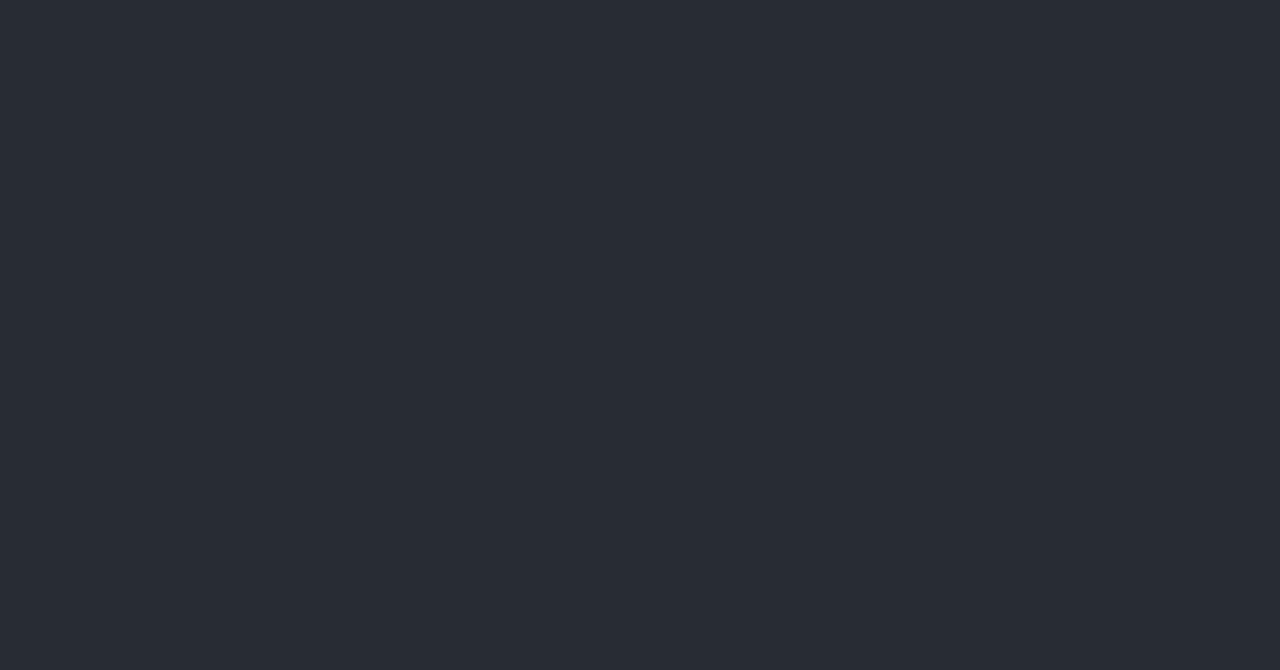
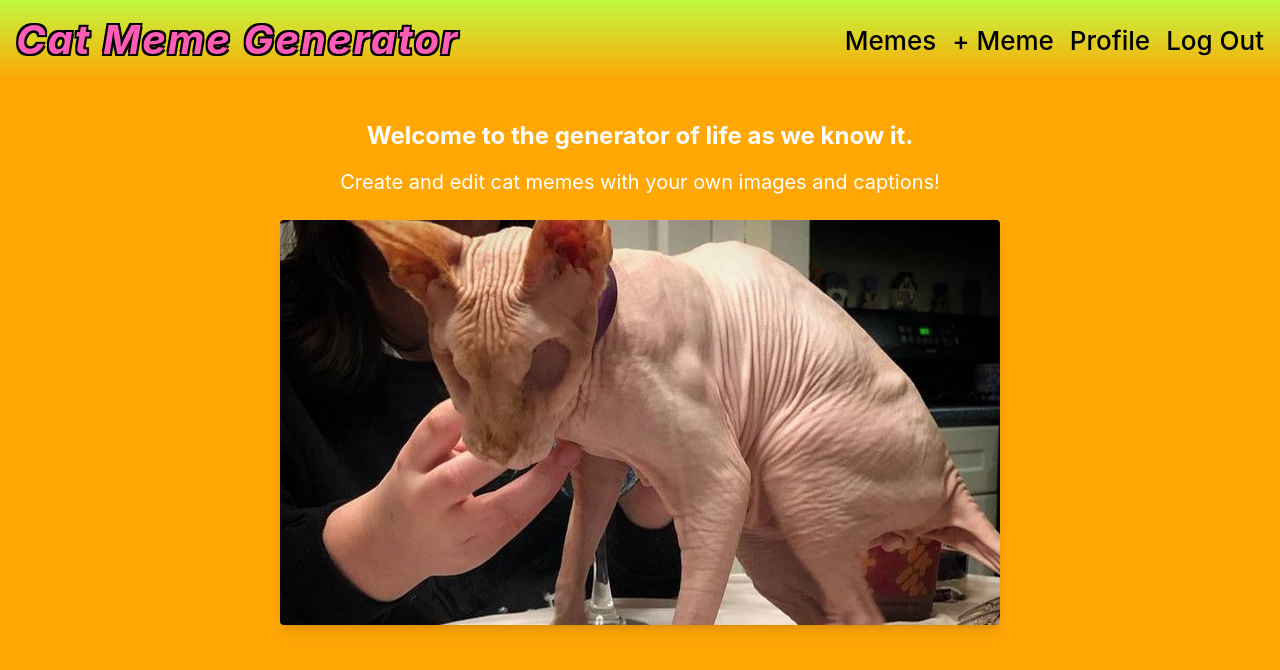
Before and after one commit to irenemanning/cat-meme-generator-rails, a React (Create React App) app in the folder client/: page / in a window 1280 px wide. Shown: the top 670 px of the page. Built offline with nearby package versions, Linux system fonts and the light colour scheme.

Commit message:
Adjust navbar css and configure tailwind :

```diff
--- a/client/package.json
+++ b/client/package.json
@@ -7,9 +7,13 @@
     "@testing-library/jest-dom": "^5.17.0",
     "@testing-library/react": "^13.4.0",
     "@testing-library/user-event": "^13.5.0",
+    "autoprefixer": "^10.4.19",
+    "postcss": "^8.4.38",
     "react": "^18.3.1",
     "react-dom": "^18.3.1",
+    "react-router-dom": "^6.23.1",
     "react-scripts": "5.0.1",
+    "tailwindcss": "^3.4.3",
     "web-vitals": "^2.1.4"
   },
   "scripts": {
--- /dev/null
+++ b/client/postcss.config.js
@@ -0,0 +1,6 @@
+module.exports = {
+  plugins: {
+    tailwindcss: {},
+    autoprefixer: {},
+  },
+}
--- a/client/src/App.css
+++ b/client/src/App.css
@@ -1,18 +1,29 @@
+@import 'tailwindcss/base';
+@import 'tailwindcss/components';
+@import 'tailwindcss/utilities';
+
 .App {
-  text-align: center;
-}
-
-.App-header {
-  background-color: #282c34;
+  /* text-align: center; */
+  background: rgb(255, 167, 5);
   min-height: 100vh;
   display: flex;
   flex-direction: column;
   align-items: center;
-  justify-content: center;
   font-size: calc(10px + 2vmin);
   color: white;
+  padding-bottom: 80px;
 }
 
-.App-link {
-  color: #61dafb;
+
+.cm-logo h1 {
+  font-style: oblique;
+  font-weight: bolder;
+  color: rgb(255, 92, 181);
+  font-size: 40px;
+  letter-spacing: 2px;
+  margin: auto;
+  text-shadow: -2px -2px  #000,
+                2px -2px 0 #000,
+               -2px 2px 0 #000,
+                2px 2px 0 #000;
 }
--- a/client/src/components/App.js
+++ b/client/src/components/App.js
@@ -1,11 +1,16 @@
+import { BrowserRouter as Router, Route, Routes, Navigate } from 'react-router-dom'
 import '../App.css';
-
+import Navbar from './NavBar';
+import Home from './pages/Home'
 function App() {
   return (
     <div className="App">
-      <header className="App-header">
-
-      </header>
+      <Router>
+        <Navbar />
+        <Routes>
+          <Route path="/" element={<Home />} />
+        </Routes>
+      </Router>
     </div>
   );
 }
--- a/client/src/components/NavBar.js
+++ b/client/src/components/NavBar.js
@@ -0,0 +1,59 @@
+import React, { useState } from 'react'
+import { Link } from 'react-router-dom'
+
+function Navbar() {
+  const [navOpen, setNavOpen] = useState(false)
+  const [isAuthenticated, setIsAuthenticated] = useState(true)
+
+  const links = isAuthenticated ? [
+    { title: "Memes", path: "/memes" },
+    { title: "+ Meme", path: "/+meme" },
+    { title: "Profile", path: "/profile" },
+    { title: "Log Out", path: "/" }
+  ] : [
+    { title: "Sign Up", path: "/signup" },
+    { title: "Log In", path: "/login" }
+  ]
+
+  return (
+    <nav className="fixed top-0 left-0 right-0 z-50 h-20 px-4 text-black flex items-center justify-between" style={{ backgroundImage: 'linear-gradient(180deg, rgb(193, 248, 64), rgb(255, 167, 5))' }}>
+      <div className="cm-logo">
+        <h1 className="text-5xl font-signature ml-2">
+          <a className="link-underline link-underline-black" href="/" rel="noreferrer">
+            Cat Meme Generator
+          </a>
+        </h1>
+      </div>
+
+      <ul className="hidden lg:flex items-center space-x-4">
+        {links.map((link) => (
+          <li key={link.title} className="nav-links cursor-pointer capitalize font-medium text-black-500 hover:scale-105 hover:text-white duration-200 link-underline">
+            <Link to={link.path}>{link.title}</Link>
+          </li>
+        ))}
+      </ul>
+
+      <div className="lg:hidden flex items-center">
+        <button onClick={() => setNavOpen(!navOpen)} className="text-gray-500 focus:outline-none">
+          <svg className="w-6 h-6" fill="none" stroke="currentColor" viewBox="0 0 24 24" xmlns="http://www.w3.org/2000/svg">
+            {navOpen ? (
+              <path strokeLinecap="round" strokeLinejoin="round" strokeWidth={2} d="M6 18L18 6M6 6l12 12" />
+            ) : (
+              <path strokeLinecap="round" strokeLinejoin="round" strokeWidth={2} d="M4 6h16M4 12h16m-7 6h7" />
+            )}
+          </svg>
+        </button>
+      </div>
+
+      {navOpen && (
+        <div className="lg:hidden fixed top-20 left-0 w-full h-screen bg-gradient-to-b from-black to-gray-800 text-white flex flex-col items-center justify-center" style={{background: 'rgb(255, 167, 5)'}}>
+          {links.map((link) => (
+            <Link key={link.title} onClick={() => setNavOpen(false)} to={link.path} className="nav-links py-2 text-4xl">{link.title}</Link>
+          ))}
+        </div>
+      )}
+    </nav>
+  )
+}
+
+export default Navbar
--- /dev/null
+++ b/client/src/components/pages/Home.js
@@ -0,0 +1,13 @@
+import React from "react"
+
+function Home() {
+    return (
+        <div className="home flex flex-col items-center text-center pt-22 p-6">
+            <h2 className="text-2xl font-bold mb-4 pt-24">Welcome to the generator of life as we know it.</h2>
+            <h3 className="text-xl mb-6">Create and edit cat memes with your own images and captions!</h3>
+            <img src="noeyescat.jpg" alt="Cat meme" className="w-65 h-auto rounded shadow-lg"/>
+        </div>
+    )
+}
+
+export default Home
--- a/client/src/index.css
+++ b/client/src/index.css
@@ -1,3 +1,7 @@
+@import 'tailwindcss/base';
+@import 'tailwindcss/components';
+@import 'tailwindcss/utilities';
+
 body {
   margin: 0;
   font-family: -apple-system, BlinkMacSystemFont, 'Segoe UI', 'Roboto', 'Oxygen',
--- /dev/null
+++ b/client/tailwind.config.js
@@ -0,0 +1,10 @@
+/** @type {import('tailwindcss').Config} */
+module.exports = {
+  content: [
+    "./src/**/*.{js,jsx,ts,tsx}",
+  ],
+  theme: {
+    extend: {},
+  },
+  plugins: [],
+}
```
Also changed, not shown: client/public/noeyescat.jpg (added), 1 other file (tests, documents, lock files or other folders).
